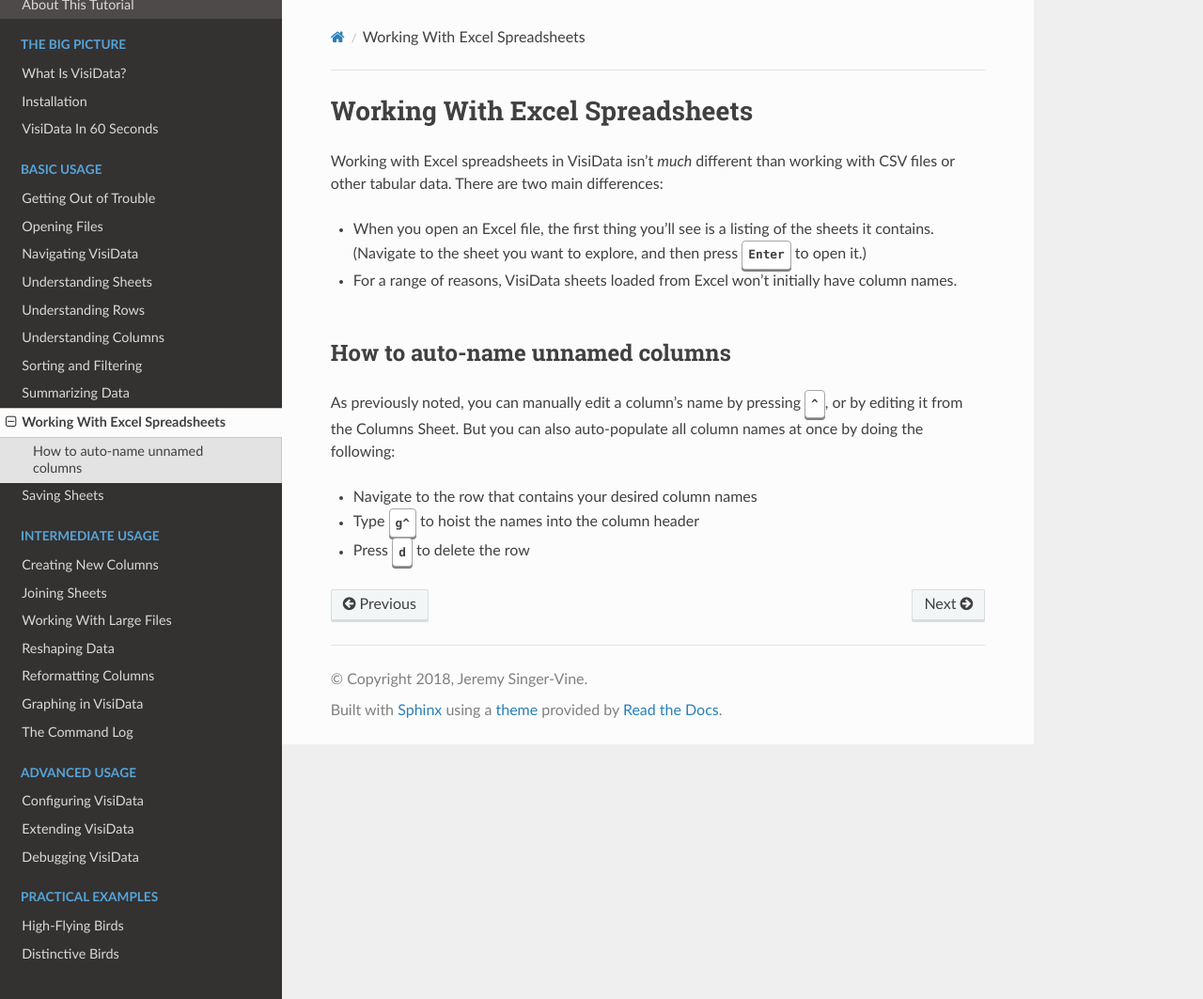
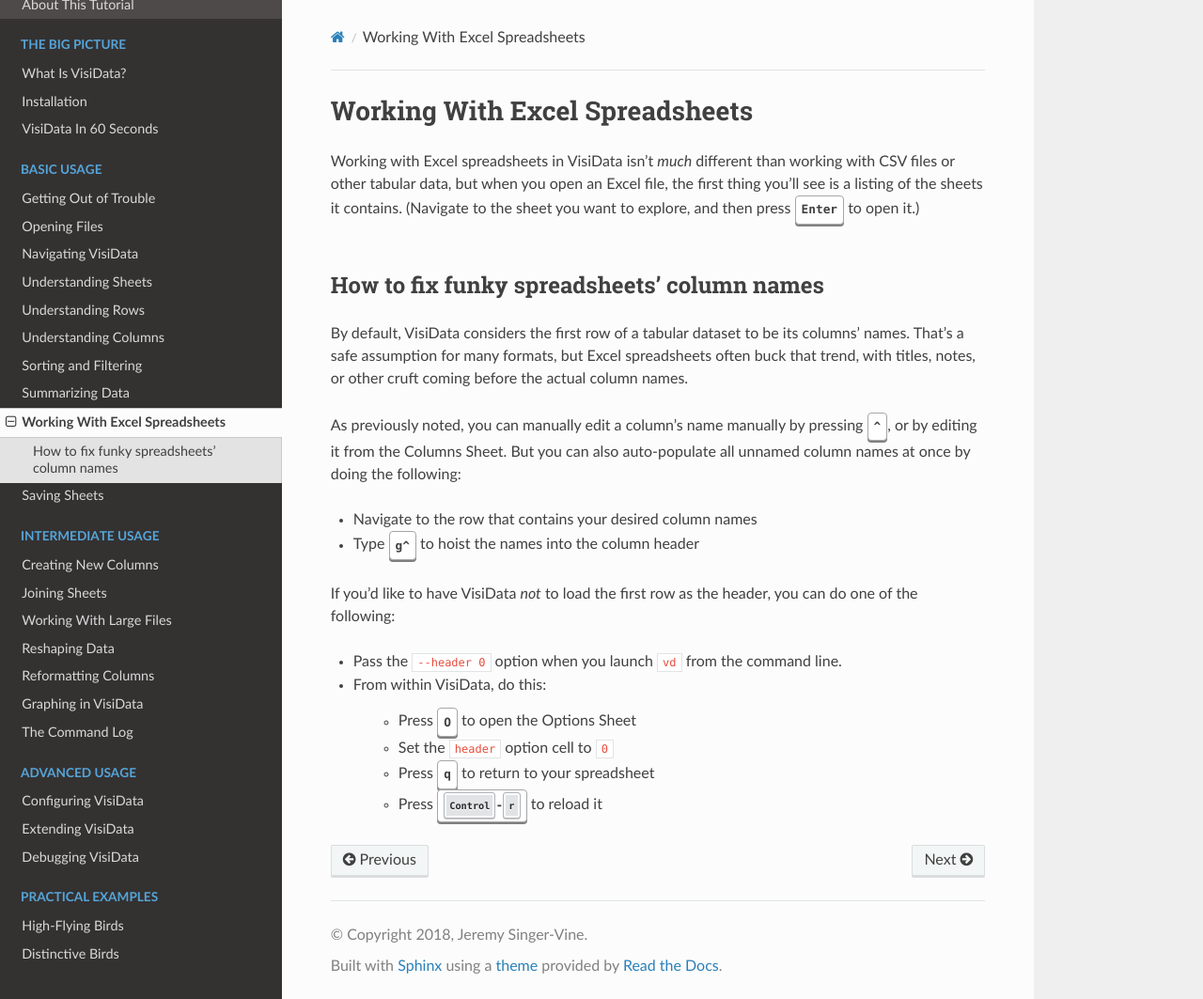
Before and after one commit to jsvine/intro-to-visidata, a Sphinx documentation site: the page built from docs/basics/working-with-excel.rst, in a window 1280 px wide and 1063 px high. Shown: the whole window at 94% size. Built offline with Sphinx 7.4.7 and the Read the Docs theme 2.0.0, drawn with Linux system fonts in a browser that asks for light colours.

Commit message:
Update Excel tips for v1.5

```diff
--- a/docs/basics/working-with-excel.rst
+++ b/docs/basics/working-with-excel.rst
@@ -2,17 +2,28 @@
 Working With Excel Spreadsheets
 ===============================
 
-Working with Excel spreadsheets in VisiData isn't *much* different than working with CSV files or other tabular data. There are two main differences:
+Working with Excel spreadsheets in VisiData isn't *much* different than working with CSV files or other tabular data, but when you open an Excel file, the first thing you'll see is a listing of the sheets it contains. (Navigate to the sheet you want to explore, and then press :kbd:`Enter` to open it.)
 
-- When you open an Excel file, the first thing you'll see is a listing of the sheets it contains. (Navigate to the sheet you want to explore, and then press :kbd:`Enter` to open it.)
 
-- For a range of reasons, VisiData sheets loaded from Excel won't initially have column names.
 
-How to auto-name unnamed columns
---------------------------------
+How to fix funky spreadsheets' column names
+-------------------------------------------
 
-As previously noted, you can manually edit a column's name by pressing :kbd:`^`, or by editing it from the Columns Sheet. But you can also auto-populate all column names at once by doing the following:
+By default, VisiData considers the first row of a tabular dataset to be its columns' names. That's a safe assumption for many formats, but Excel spreadsheets often buck that trend, with titles, notes, or other cruft coming before the actual column names.
+
+As previously noted, you can manually edit a column's name manually by pressing :kbd:`^`, or by editing it from the Columns Sheet. But you can also auto-populate all unnamed column names at once by doing the following:
 
 - Navigate to the row that contains your desired column names
+
 - Type :kbd:`g^` to hoist the names into the column header
-- Press :kbd:`d` to delete the row
+
+If you'd like to have VisiData *not* to load the first row as the header, you can do one of the following:
+
+- Pass the ``--header 0`` option when you launch ``vd`` from the command line.
+
+- From within VisiData, do this:
+
+   - Press :kbd:`O` to open the Options Sheet
+   - Set the ``header`` option cell to ``0``
+   - Press :kbd:`q` to return to your spreadsheet
+   - Press :kbd:`Control-r` to reload it
```
